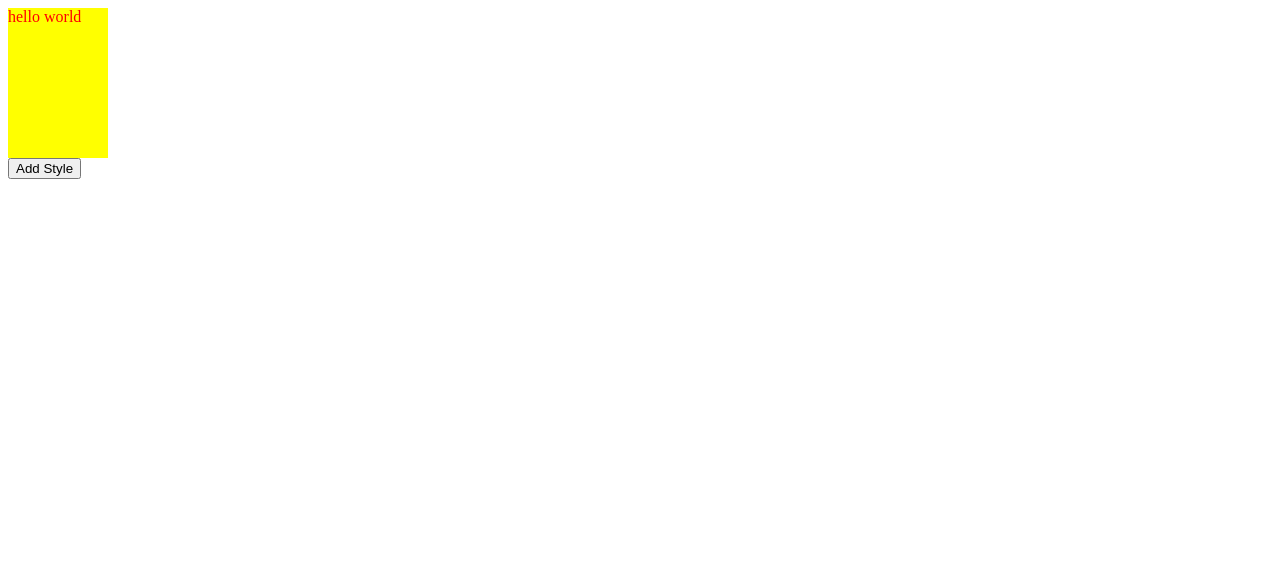
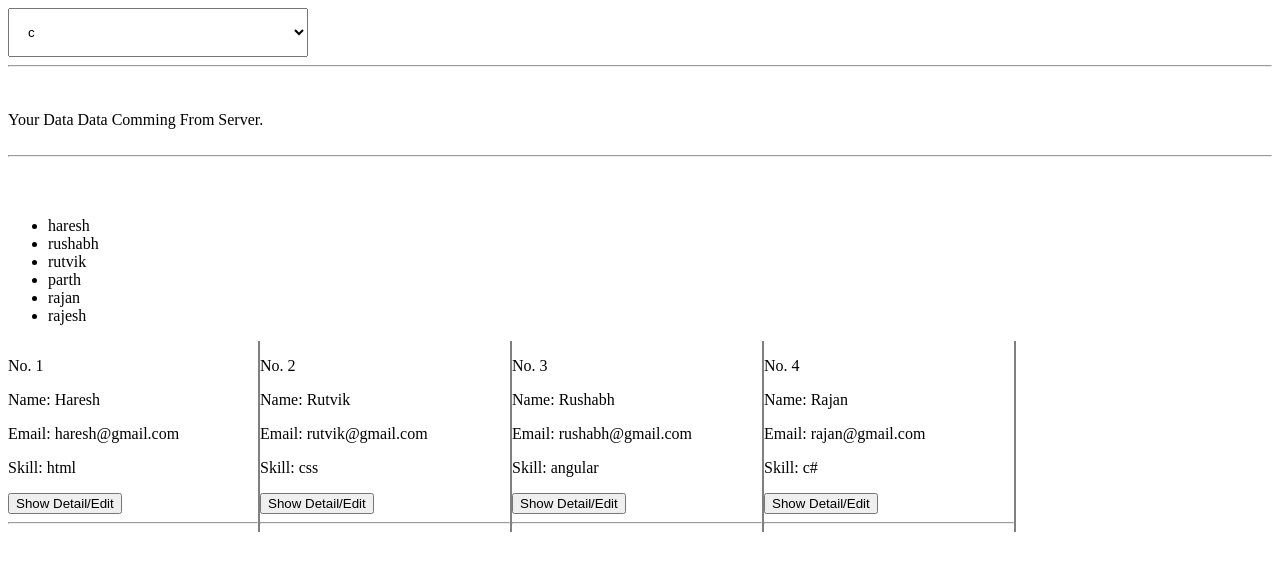
Before and after one commit to Haresh-thumar/Learn-Tutorials-in-Angular-13, an Angular app: page / in a window 1280 px wide. Shown: the top 570 px of the page. Built offline with nearby package versions, Linux system fonts and the light colour scheme.

Commit message:
add directives component in project

```diff
--- a/src/app/app.component.html
+++ b/src/app/app.component.html
@@ -3,4 +3,7 @@
 <!-- <app-one-way-data-binding></app-one-way-data-binding> -->
 
 <!-- <app-practice-example></app-practice-example> -->
-<app-attribute-directives></app-attribute-directives>
+
+<!-- <app-attribute-directives></app-attribute-directives> -->
+
+<app-structural-directives></app-structural-directives>
--- a/src/app/directives/attribute-directives/attribute-directives.component.html
+++ b/src/app/directives/attribute-directives/attribute-directives.component.html
@@ -1,2 +1,14 @@
+<!--=======================================================================================
+                                          ng-style
+========================================================================================-->
 <div [ngStyle]="myStyle">hello world</div>
 <button (click)="addStyle()">Add Style</button>
+
+
+
+<!--=======================================================================================
+                                          ng-class
+========================================================================================-->
+<div [ngClass]="myClasses">hello world</div>
+
+<button (click)="changeShape()">changeShape</button>
--- a/src/app/directives/attribute-directives/attribute-directives.component.scss
+++ b/src/app/directives/attribute-directives/attribute-directives.component.scss
@@ -0,0 +1,13 @@
+.box {
+  width: 100px;
+  height: 100px;
+  background: tomato;
+}
+
+.border {
+  border: 2px solid#000;
+}
+
+.circle {
+  border-radius: 50%;
+}
--- a/src/app/directives/attribute-directives/attribute-directives.component.ts
+++ b/src/app/directives/attribute-directives/attribute-directives.component.ts
@@ -7,6 +7,9 @@ import { Component, OnInit } from '@angular/core';
 })
 export class AttributeDirectivesComponent implements OnInit {
 
+  /*==============================================
+                       ng-style
+  ===============================================*/
   public myStyle = {
     width: '100px',
     height: '150px',
@@ -24,6 +27,43 @@ export class AttributeDirectivesComponent implements OnInit {
       this.myStyle['border'] = 'none';
     }, 3000)
   }
+
+
+  /*==============================================
+                       ng-class
+  ===============================================*/
+  myClasses = {
+    box: true,
+    border: false,
+    circle: false
+  }
+  // changeShape() {
+  //   this.myClasses.border = true;
+  //   this.myClasses.circle = true;
+  //   setTimeout(() => {
+  //     this.myClasses.border = false;
+  //     this.myClasses.circle = false;
+  //   }, 3000)
+  // }
+
+  /*--- or ---*/
+
+  changeShape() {
+    this.myClasses.border = !this.myClasses.border;
+    this.myClasses.circle = !this.myClasses.circle;
+    setTimeout(() => {
+      this.myClasses.border = false;
+      this.myClasses.circle = false;
+    }, 3000)
+  }
+
+
+
+
+
+
+
+
   constructor() { }
 
   ngOnInit(): void {
--- a/src/app/directives/structural-directives/structural-directives.component.html
+++ b/src/app/directives/structural-directives/structural-directives.component.html
@@ -1 +1,45 @@
-<p>structural-directives works!</p>
+<!--=======================================================================================
+                                        *ng-if
+========================================================================================-->
+<!------------ Example-1 ----------->
+<select (change)="handleEvent($event)">
+  <option value="c">c</option>
+  <option value="c++">c++</option>
+  <option value="c#">c#</option>
+  <option value="java">Java</option>
+</select>
+
+<!-- <p [class.hide]="selectedSkill === ''">selected skill set is {{ selectedSkill }}</p> -->
+<p *ngIf="selectedSkill">selected skill set is {{ selectedSkill }}</p>
+<br>
+<hr><br><br>
+
+
+<!------------ Example-2 ----------->
+<div *ngIf="!isDataArrived">Loading...</div>
+<section *ngIf="isDataArrived">Your Data {{data}}</section>
+<br>
+<hr><br><br>
+
+
+
+<!--=======================================================================================
+                                        *ng-for
+========================================================================================-->
+<!-------- Example-1 (Print Array) -------->
+<ul>
+  <li *ngFor="let data of haresh">{{data}}</li>
+</ul>
+
+
+<!-------- Example-2 (Print Object) -------->
+<section>
+  <div class="po-div" *ngFor="let data of users, let a = index">
+    <p>No. {{a + 1}}</p>
+    <p>Name: {{data.name}}</p>
+    <p>Email: {{data.email}}</p>
+    <p>Skill: {{data.skill}}</p>
+    <button (click)="showAndEdit()">Show Detail/Edit</button>
+    <hr>
+  </div>
+</section>
--- a/src/app/directives/structural-directives/structural-directives.component.scss
+++ b/src/app/directives/structural-directives/structural-directives.component.scss
@@ -0,0 +1,19 @@
+select {
+  width: 300px;
+  padding: 15px;
+}
+
+option {
+  font-size: 20px;
+  color: tomato;
+}
+
+.hide {
+  display: none;
+}
+
+.po-div {
+  display: inline-block;
+  width: 250px;
+  border-right: 2px solid gray;
+}
--- a/src/app/directives/structural-directives/structural-directives.component.ts
+++ b/src/app/directives/structural-directives/structural-directives.component.ts
@@ -7,9 +7,80 @@ import { Component, OnInit } from '@angular/core';
 })
 export class StructuralDirectivesComponent implements OnInit {
 
-  constructor() { }
+  /*=====================================================
+                          *ng-if
+  =====================================================*/
+  /*--------- Example-1 ---------*/
+  selectedSkill = '';
+
+  handleEvent(event: any) {
+    const value = event.target.value;
+    this.selectedSkill = value;
+  }
+
+
+  /*--------- Example-2 ---------*/
+  data: string = '';
+  isDataArrived: boolean = false;
+
+  constructor() {
+    this.getDat();
+  }
 
   ngOnInit(): void {
   }
 
+  getDat() {
+    setTimeout(() => {
+      this.data = 'Data Comming From Server.';
+      this.isDataArrived = true;
+    }, 3000)
+  }
+
+
+
+  /*=====================================================
+                        *ng-for
+  =====================================================*/
+  /*------------ Example-1 -----------*/
+  haresh: string[] = ["haresh", "rushabh", "rutvik", "parth", "rajan", "rajesh"];
+
+
+  /*------------ Example-2 -----------*/
+  users = [
+    {
+      name: 'Haresh',
+      email: 'haresh@gmail.com',
+      skill: 'html',
+      website: 'www.haresh.com'
+    },
+    {
+      name: 'Rutvik',
+      email: 'rutvik@gmail.com',
+      skill: 'css',
+      website: 'www.rutvik.com'
+    },
+    {
+      name: 'Rushabh',
+      email: 'rushabh@gmail.com',
+      skill: 'angular',
+      website: 'www.rushabh.com'
+    },
+    {
+      name: 'Rajan',
+      email: 'rajan@gmail.com',
+      skill: 'c#',
+      website: 'www.rajan.com'
+    }
+  ]
+
+
+  showAndEdit() {
+
+  }
+
+
+
+
+
 }
```
